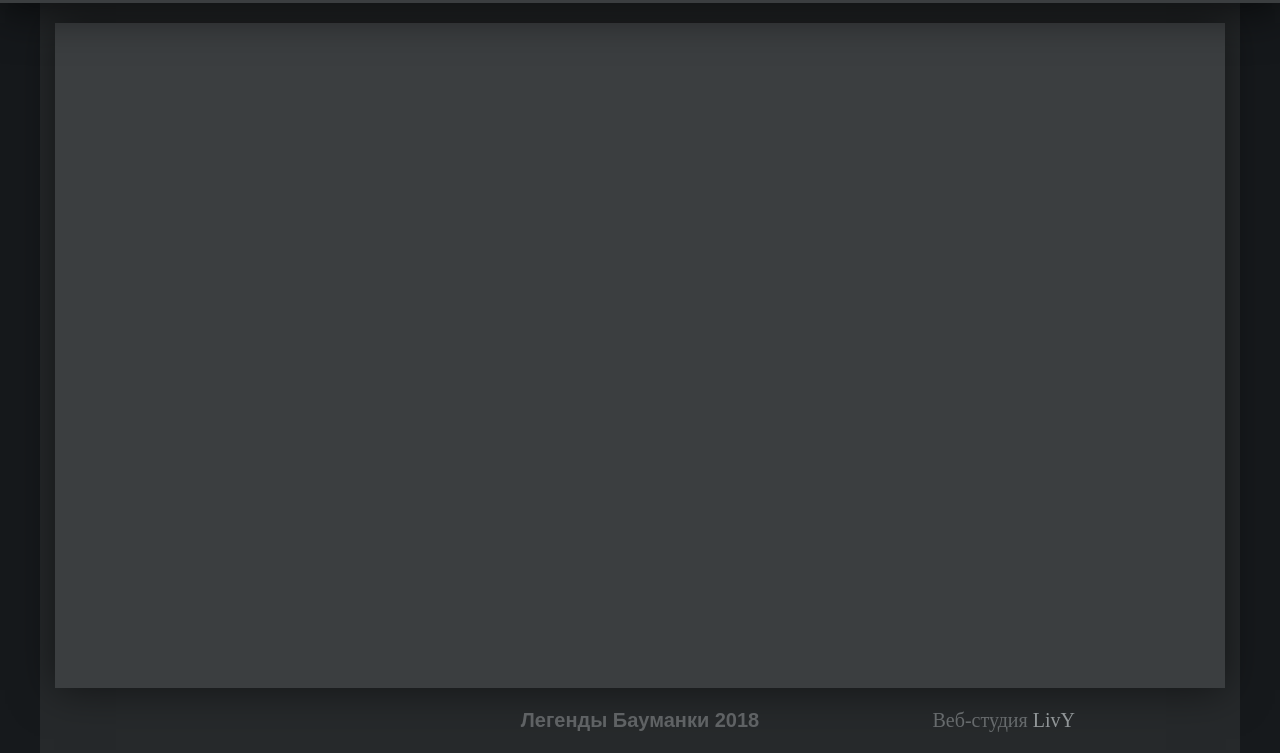
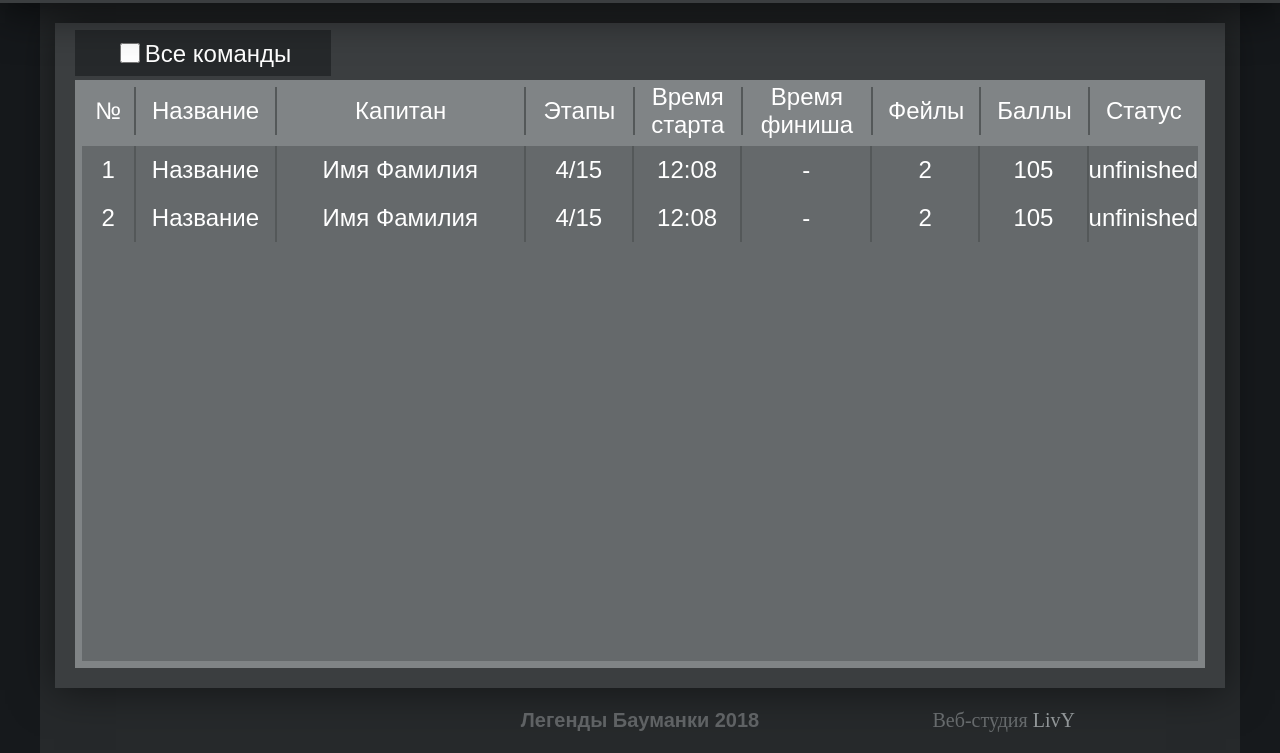
Before and after one commit to leosergkie/LegBaum, a plain HTML site: page admin-base.html in a window 1280 px wide. Shown: the part 47-800 px from the top of the page. Drawn offline with Linux system fonts and the light colour scheme; a web font is replaced by a local one.

Commit message:
tabl first

```diff
--- a/admin-base.html
+++ b/admin-base.html
@@ -2,6 +2,7 @@
 <html>
 <head>
 	<title>Регистрация</title>
+	<meta charset="utf-8">
 	<meta name="viewport" content="width=device-width, initial-scale=1">
 	<link rel="stylesheet" type="text/css" href="admin-styles.css">
 	<link href="https://fonts.googleapis.com/css?family=Neucha" rel="stylesheet">
@@ -32,7 +33,57 @@
 		<i class="fas fa-times fa-2x"></i>
 	</div>
 	<div class="grid">
-		<div class="block"></div>
+		<div class="block">
+			<!--Сюды-->
+			<div class="tableButton_inTable">
+				<div class="tableButton_allTeams">
+					<input class="checkbox" type="checkbox">
+					<p>Все команды</p>
+				</div>
+			</div>
+
+			<div class="table_aroundTeams">
+				<div class="table_teams_head">
+					<div class="table_teams_stroke">
+						<p> № </p>
+						<p> Название </p>
+						<p> Капитан </p>
+						<p> Этапы </p>
+						<p> Время старта </p>
+						<p> Время финиша </p>
+						<p> Фейлы </p>
+						<p> Баллы </p>
+						<p> Статус </p>
+					</div>
+				</div>
+
+				<div class="table_teams_body">
+					<div class="table_teams_stroke">
+						<p> 1 </p>
+						<p> Название </p>
+						<p> Имя Фамилия </p>
+						<p> 4/15 </p>
+						<p> 12:08 </p>
+						<p> - </p>
+						<p> 2 </p>
+						<p> 105 </p>
+						<p> unfinished </p>
+					</div>
+
+					<div class="table_teams_stroke">
+						<p> 2 </p>
+						<p> Название </p>
+						<p> Имя Фамилия </p>
+						<p> 4/15 </p>
+						<p> 12:08 </p>
+						<p> - </p>
+						<p> 2 </p>
+						<p> 105 </p>
+						<p> unfinished </p>
+					</div>
+				</div>
+			</div>
+		</div>
 		<footer>
 			<div class="footer-title">Легенды Бауманки 2018</div>
 			<div class="about-livy"><a href="https://livy.website">Веб-студия <span>LivY</span></a></div>
--- a/admin-styles.css
+++ b/admin-styles.css
@@ -108,6 +108,11 @@ header {
 	min-height: 600px;
 	height: 100%;
 	box-shadow: 0px 1px 40px 1px rgba(0,0,0,0.5);
+
+	/*онли на расположение табл*/
+	display:grid;
+	grid-template-rows: 7px 40px 10px 1fr 20px;
+	grid-template-columns: 20px 1fr 20px;
 }
 
 footer {
@@ -144,7 +149,7 @@ footer {
 /***************************/
 /* CLASS BLOCK UNIC STYLES */
 /***************************/
-
+/*
 .signup {
 	display: grid;
 	grid-template-columns: repeat(12,1fr);
@@ -321,5 +326,88 @@ label[for="memberFirstName"] {
 .signup-form-submit:hover {
 	background-color: #333;
 	cursor: pointer;
+}*/
 
+.tableButton_inTable{
+	grid-row: 2;
+
+	grid-column: 2/4;
 }
+
+.tableButton_allTeams{
+	height: auto;
+	width: auto;
+
+	padding-left: 3.5vw;
+	padding-right: 3.1vw;
+	padding-top: 10px;
+	padding-bottom: 8px;
+
+	background-color: #26292b;
+	float: left;
+}
+
+.tableButton_allTeams input{
+	margin-right: 5px;
+	margin-top: 1.5%;
+	float: left;
+}
+
+.checkbox{
+	width: 20px;
+	height: 20px;
+}
+
+.tableButton_allTeams p{
+	float: left;
+	font-size: 24px;
+	font-family:Arial;
+	color: #FFFFFF;
+}
+
+.table_aroundTeams{
+	grid-row: 4;
+	grid-column: 2;
+
+	background-color: #808486;
+
+	display:grid;
+	/*grid-template-rows: 7px 1fr 7px 10fr 7px;
+	grid-template-columns: 7px 5fr 13fr 23fr 10fr 10fr 12fr 10fr 10fr 10fr 7px;*/
+	grid-template-rows: 7px 1fr 7px 10fr 7px;
+	grid-template-columns: 7px 1fr 7px;
+
+	font-size: 24px;
+	font-family:Arial;
+	color: #FFFFFF;
+}
+
+.table_teams_head{
+	grid-row: 2;
+	grid-column: 2;
+}
+
+.table_teams_body{
+	grid-row: 4;
+	grid-column: 2;
+
+	background-color: #65696b;
+}
+
+.table_teams_stroke{
+	display:grid;
+	grid-template-rows: 48px;
+	grid-template-columns: 5fr 13fr 23fr 10fr 10fr 12fr 10fr 10fr 10fr;
+}
+
+.table_teams_stroke p{
+	display: flex;
+    align-items: center;
+    justify-content: center;
+
+    border-right: 2px solid #545859;
+}
+
+.table_teams_stroke p:last-child{
+    border-right: 0;
+}
```
